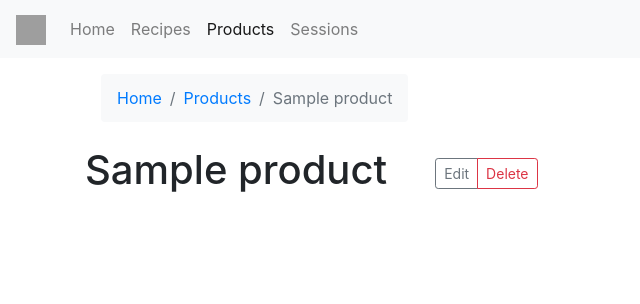
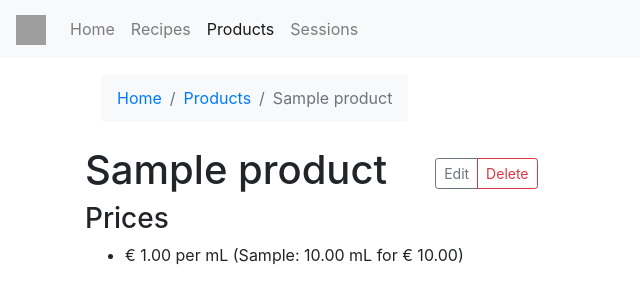
Before and after one commit to cmulders/eefbakt-recipes, a Django app: page /data/products/1/ in a window 1280 px wide. Shown: the top 304 px of the page, without its empty margins (0-640 px from the left). Run offline with Django 3.2, Linux system fonts and the light colour scheme; tables that the repository leaves empty hold one stand-in row (values such as "Sample post"); some libraries are stand-ins or nearby versions; grey boxes are pictures that could not be loaded.

Commit message:
Shows the prices on Product page

```diff
--- a/data/templates/data/product_detail.html
+++ b/data/templates/data/product_detail.html
@@ -18,4 +18,18 @@
             href="{% url 'data:product-delete' object.pk %}">{% trans "Delete" %}</a>
     </div>
 </div>
+<div>
+    <h3>Prices</h3>
+    <ul>
+        {% for price in object.prices.all %}
+        <li>€ {{ price.normalized_price|floatformat:"2" }} per {{ price.unit }}
+            ({{ price.store|default:'<i>Unkown</i>' }}:
+            {{ price.amount }} {{ price.unit }} for
+            €
+            {{ price.price }})</li>
+        {% empty %}
+        <li><i>No prices known</i></li>
+        {% endfor %}
+    </ul>
+</div>
 {% endblock %}
```
